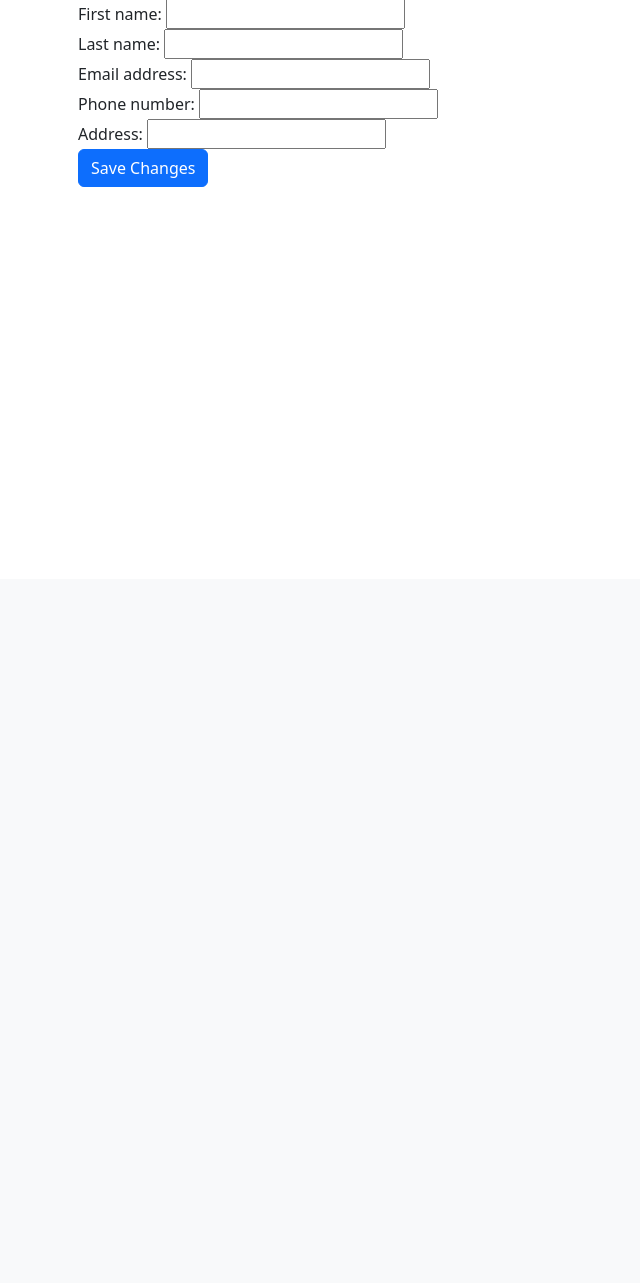
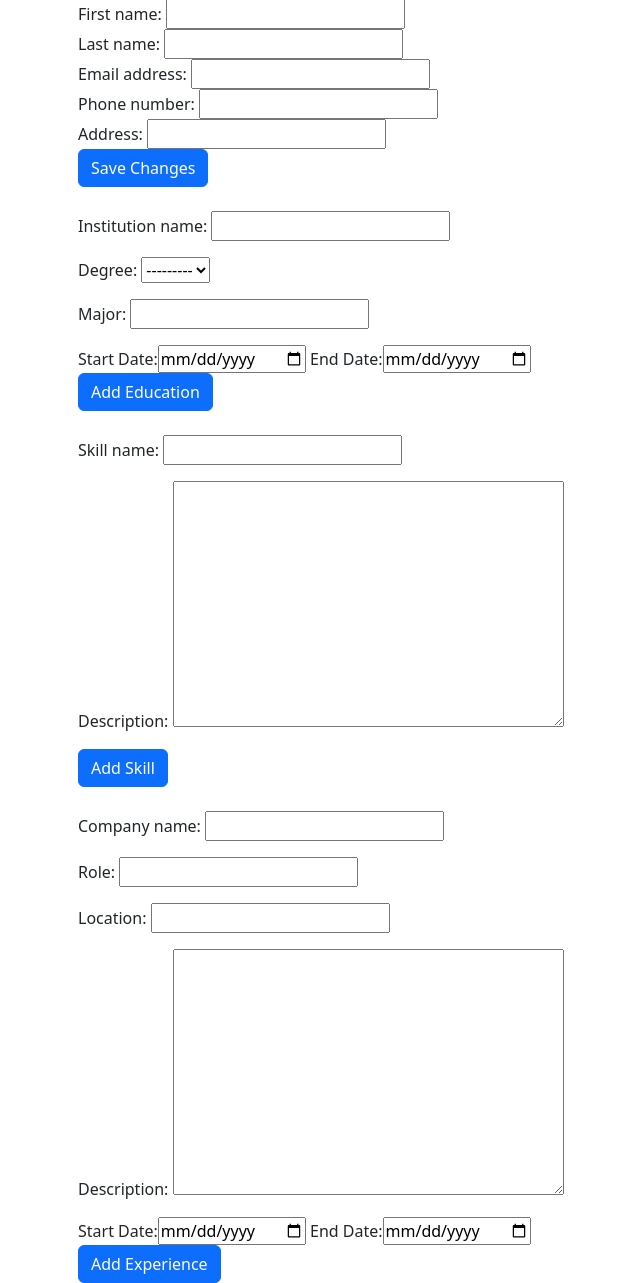
Before and after one commit to benWhen/ResumeBuilder-g6, a Django app: template ResumeBuilderApp/templates/pages/edit_user.html in a window 1280 px wide. Shown: the part 221-1504 px from the top of the page, without its empty margins (289-929 px from the left). Before the commit the page ends 408 px from the top, so only its background shows below. Run offline with Django 4.2, Linux system fonts and the light colour scheme; the template is opened without the code that fills it: values that come from a table or form of the project are taken from there, others are empty.

Commit message:
tried stuff

```diff
--- a/ResumeBuilderApp/forms.py
+++ b/ResumeBuilderApp/forms.py
@@ -16,4 +16,14 @@ class UserEditForm(forms.ModelForm): #comment so I can re-push
 class EducationForm(forms.ModelForm):
   class Meta:
     model = Education
-    fields = ['institution_name', 'degree', 'major', 'start_date', 'end_date']
+    fields = ['institution_name', 'degree', 'major']
+
+class SkillForm(forms.ModelForm):
+  class Meta:
+    model = Skill
+    fields = ['skill_name', 'description']
+
+class JobForm(forms.ModelForm):
+  class Meta:
+    model = Job
+    fields = ['company_name', 'role', 'location', 'description']
--- a/ResumeBuilderApp/models.py
+++ b/ResumeBuilderApp/models.py
@@ -57,12 +57,12 @@ class Resume(models.Model):
 
 class Job(models.Model):
     user = models.ForeignKey(User, on_delete=models.CASCADE)
-    company_name = models.CharField(max_length=100)
-    role = models.CharField(max_length=50)
-    location = models.CharField(max_length=100)
-    start_date = models.DateField()
-    end_date = models.DateField()
-    description = models.TextField()
+    company_name = models.CharField(max_length=100, blank = True)
+    role = models.CharField(max_length=50, blank = True)
+    location = models.CharField(max_length=100, blank = True)
+    start_date = models.DateField(blank = True)
+    end_date = models.DateField(blank = True)
+    description = models.TextField(blank = True)
     objects = models.Manager()
 
     def __str__(self):
@@ -80,11 +80,11 @@ class EducationChoices(models.TextChoices):
 
 class Education(models.Model):
     user = models.ForeignKey(User, on_delete=models.CASCADE)
-    institution_name = models.CharField(max_length=150)
-    degree = models.CharField(choices=EducationChoices.choices, max_length=100)
-    major = models.CharField(max_length=100)
-    start_date = models.DateField()
-    end_date = models.DateField()
+    institution_name = models.CharField(max_length=150, blank=True)
+    degree = models.CharField(choices=EducationChoices.choices, max_length=100, blank=True)
+    major = models.CharField(max_length=100, blank=True)
+    start_date = models.DateField(blank=True)
+    end_date = models.DateField(blank=True)
     objects = models.Manager()
 
     def __str__(self):
@@ -93,8 +93,8 @@ class Education(models.Model):
 
 class Skill(models.Model):
     user = models.ForeignKey(User, on_delete=models.CASCADE)
-    skill_name = models.CharField(max_length=150)
-    description = models.TextField()
+    skill_name = models.CharField(max_length=150, blank = True)
+    description = models.TextField(blank = True, null = True)
     objects = models.Manager()
 
     def __str__(self):
--- a/ResumeBuilderApp/templates/pages/edit_user.html
+++ b/ResumeBuilderApp/templates/pages/edit_user.html
@@ -19,8 +19,36 @@
                         {% endfor %}
                     </div>
                 {% endfor %}
-                <button type="submit" class="btn btn-primary">Save Changes</button>
+                <button type="submit" name="option" class="btn btn-primary" value="User Info">Save Changes</button>
             </form>
+          <form method="post">
+                {% csrf_token %}
+                <div class="form-group">
+                    <br>
+                    {{form2.as_p}}
+                    <label>Start Date:</label><input name="start_date" id="start_date" type="date">
+                    <label>End Date:</label><input name="end_date" id="end_date" type="date">
+                    <button type="submit" name="option" class="btn btn-primary" value="Add Education"">Add Education</button>
+                </div>
+          </form>
+          <form method="post">
+                {% csrf_token %}
+                <div class="form-group">
+                    <br>
+                    {{form3.as_p}}
+                    <button type="submit" name="option" class="btn btn-primary" value="Add Skill"">Add Skill</button>
+                </div>
+          </form>
+          <form method="post">
+                {% csrf_token %}
+                <div class="form-group">
+                    <br>
+                    {{form4.as_p}}
+                    <label>Start Date:</label><input name="start_date" id="start_date" type="date">
+                    <label>End Date:</label><input name="end_date" id="end_date" type="date">
+                    <button type="submit" name="option" class="btn btn-primary" value="Add Experience"">Add Experience</button>
+                </div>
+          </form>
         </div>
     </div>
 {% endblock %}
```
Also changed, not shown: ResumeBuilderApp/views.py (+39 -10 lines).
